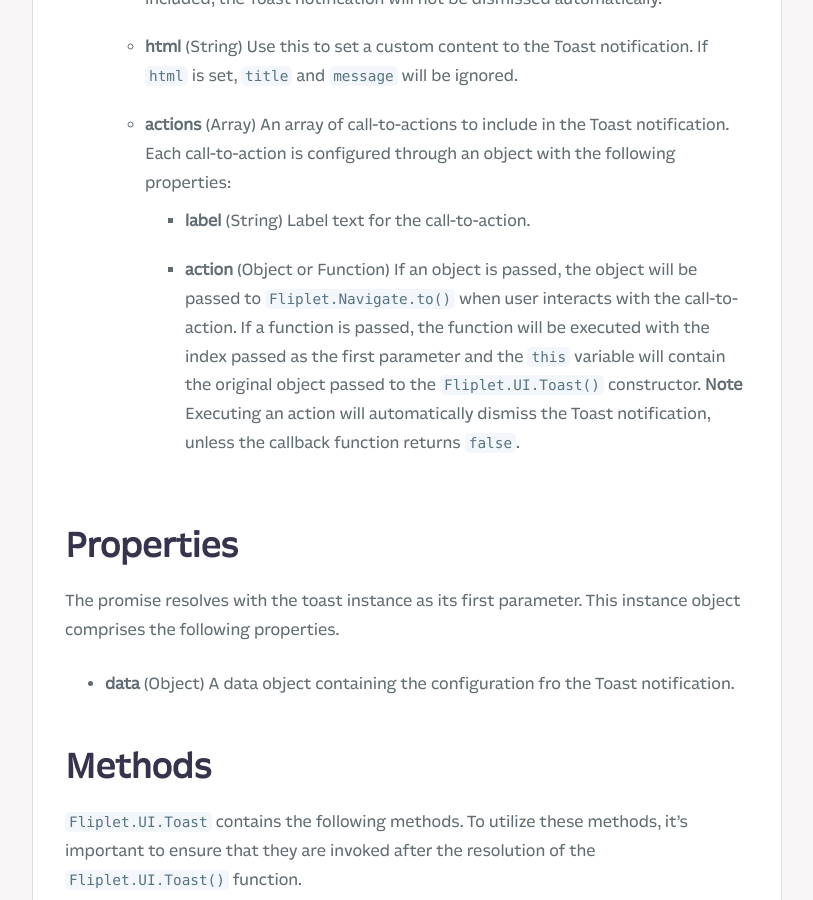
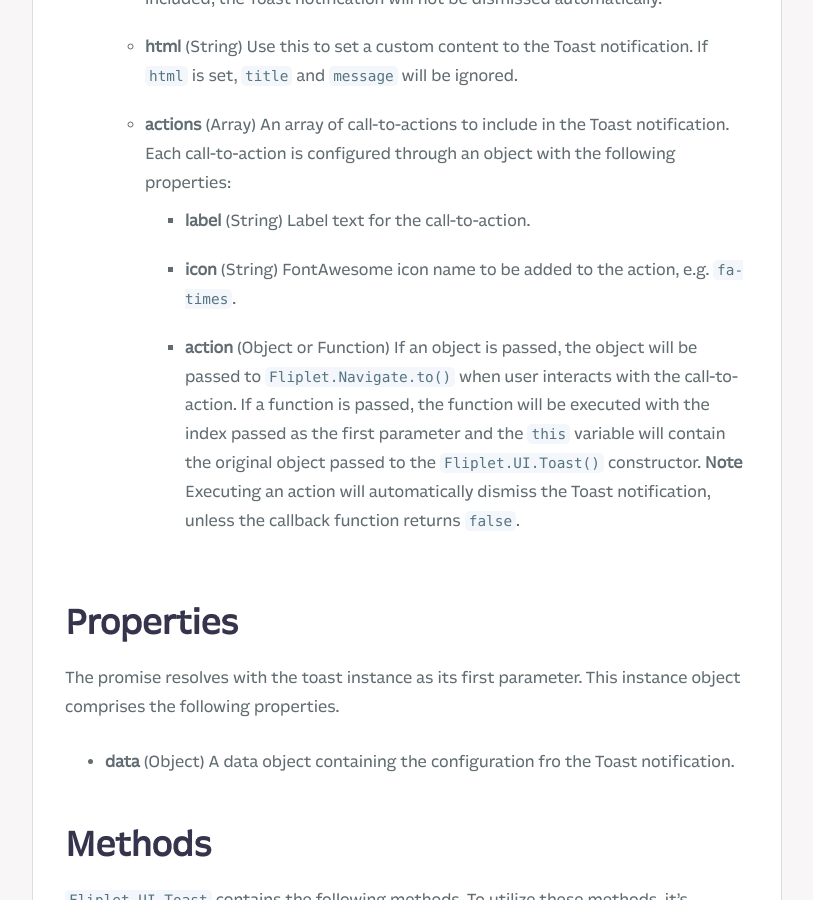
Before and after one commit to Fliplet/fliplet-cli, a Jekyll site: the page built from docs/API/fliplet-ui-toast.md, in a window 1280 px wide and 900 px high, scrolled down 2682 px. Shown: the whole window, without its empty margins (254-1067 px from the left). Built offline with Jekyll 4.4.1, drawn with Linux system fonts in a browser that asks for light colours; nearby versions of some CDN libraries; our own code applies the rules of GitHub Pages for plain Markdown files; library files that are not in the unit come from our copies; comment, search, counter and statistics services are not loaded; a style sheet for code colours, icons or effects is not loaded.

Commit message:
Documentation for Toast message icons

```diff
--- a/docs/API/fliplet-ui-toast.md
+++ b/docs/API/fliplet-ui-toast.md
@@ -51,6 +51,7 @@
   * **html** (String) Use this to set a custom content to the Toast notification. If `html` is set, `title` and `message` will be ignored.
   * **actions** (Array) An array of call-to-actions to include in the Toast notification. Each call-to-action is configured through an object with the following properties:
     * **label** (String) Label text for the call-to-action.
+    * **icon** (String) FontAwesome icon name to be added to the action, e.g. `fa-times`.
     * **action** (Object or Function) If an object is passed, the object will be passed to `Fliplet.Navigate.to()` when user interacts with the call-to-action. If a function is passed, the function will be executed with the index passed as the first parameter and the `this` variable will contain the original object passed to the `Fliplet.UI.Toast()` constructor. **Note** Executing an action will automatically dismiss the Toast notification, unless the callback function returns `false`.
 
 ## Properties
```
